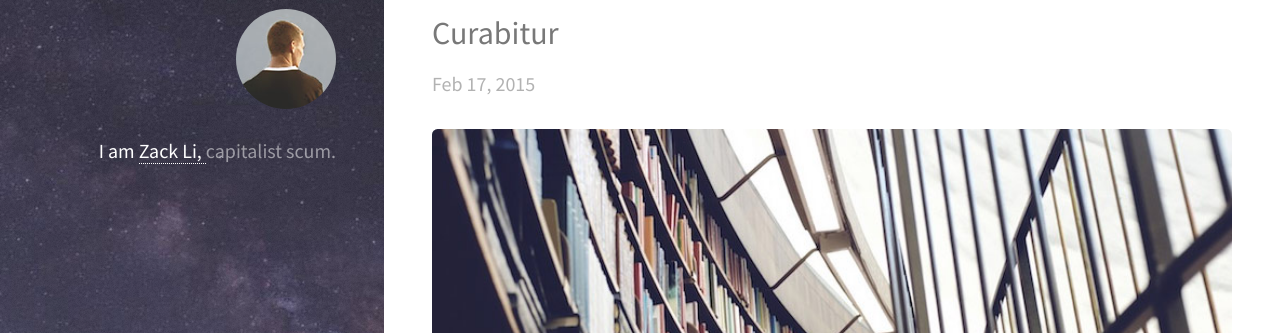
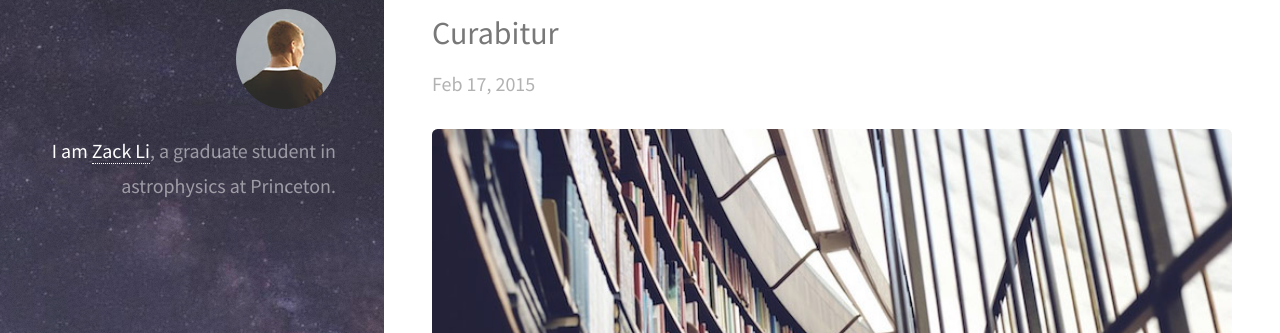
Before and after one commit to xzackli/xzackli.github.io, a Jekyll site: the page built from index.html, in a window 1280 px wide. Shown: the part 87-420 px from the top of the page. Built offline with Jekyll 4.4.1, drawn with Linux system fonts in a browser that asks for light colours; formulas are drawn with MathJax 3; some of the changed lines change nothing that is shown.

Commit message:
Revert "add rotater"

```diff
--- a/_layouts/default.html
+++ b/_layouts/default.html
@@ -25,8 +25,8 @@
 
       <header id="header">
           <a href="#" class="image avatar"><img src="/images/avatar.jpg" alt="" /></a>
-          <h1><strong>I am <a href="/">Zack Li, </a></strong><span id="adjective">a graduate student<br />
-          in astrophysics at Princeton</span>.</h1>
+          <h1><strong>I am <a href="/">Zack Li</a></strong>, a graduate student<br />
+          in astrophysics at Princeton.</h1>
       </header>
 
 
--- a/js/init.js
+++ b/js/init.js
@@ -5,27 +5,6 @@
 */
 
 (function($) {
-	var adjectives = [
-		"filthy member of the bourgeoisie",
-		"capitalist scum",
-		"traitor to the proletariat",
-		"enemy of the people",
-		"a spectre that is haunting Europe",
-		"collisions between the classes"
-	];
-
-	function rotate() {
-	    var i = 0;
-	    setInterval(function() {
-	        $("#adjective").text(adjectives[i]);
-	        i++;
-	        if(i >= adjectives.length) {
-	            i = 0;
-	        }
-	    }, 2000);
-	}
-
-	rotate();
 
 	var settings = {
 
```
